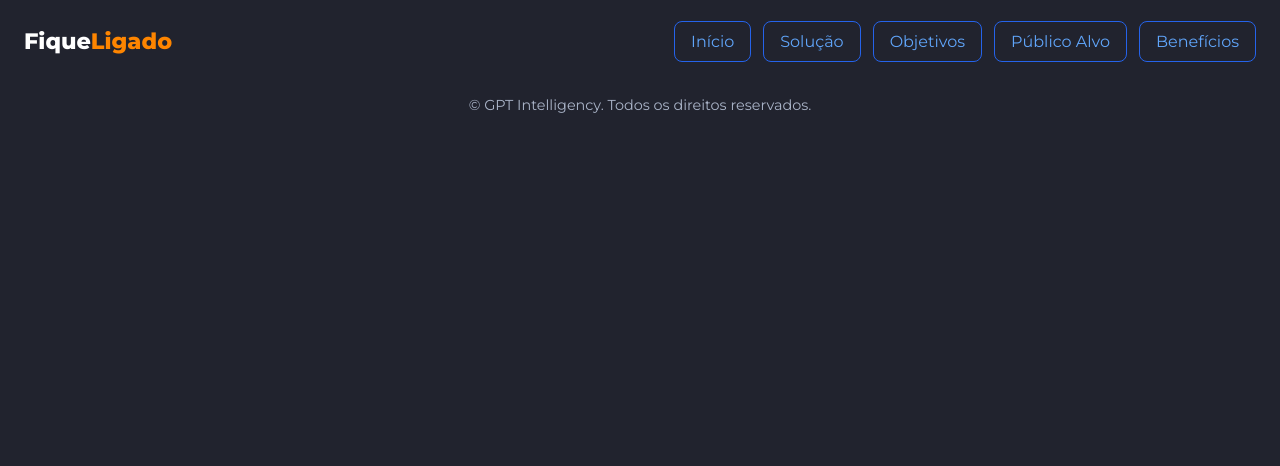
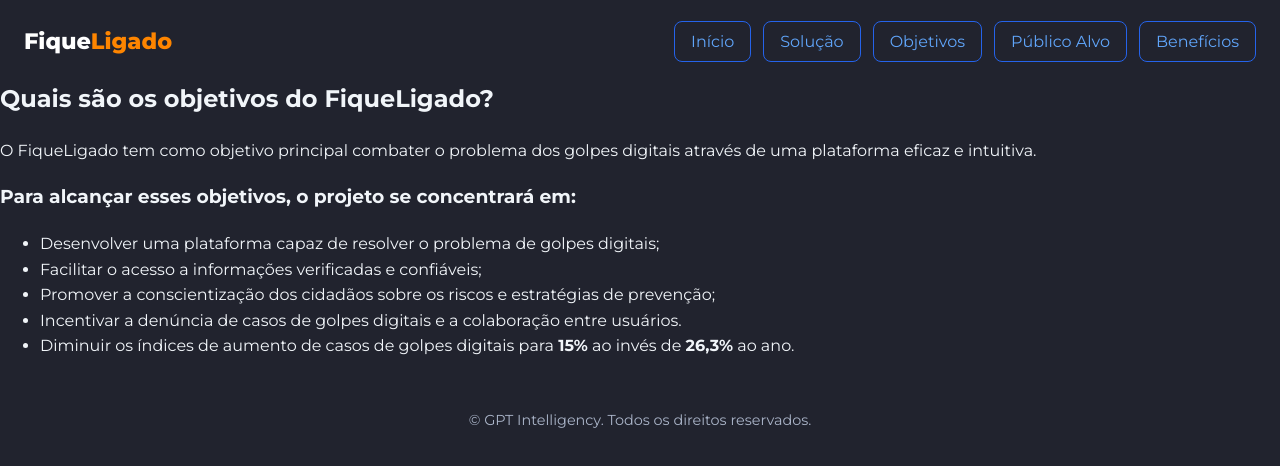
Before and after one commit to Tibaass/CitizenTech, a plain HTML site: page src/pages/objetivos.html in a window 1280 px wide. Drawn offline with Linux system fonts and the light colour scheme; files whose address does not match are found by name.

Commit message:
feat: adicionando conteudo a página objetivos

```diff
--- a/src/pages/objetivos.html
+++ b/src/pages/objetivos.html
@@ -25,6 +25,22 @@
           </ul>
         </nav>
     </header>
+    <main>
+        <section class="objetivos">
+            <h2>Quais são os objetivos do Fique<span>Ligado</span>?</h2>
+            <p class="introducao">O FiqueLigado tem como objetivo principal combater o problema dos golpes digitais através de uma plataforma eficaz e intuitiva.</p>
+
+            <h3>Para alcançar esses objetivos, o projeto se concentrará em:</h3>
+
+            <ul class="objetivos-lista">
+                <li>Desenvolver uma plataforma capaz de resolver o problema de golpes digitais;</li>
+                <li>Facilitar o acesso a informações verificadas e confiáveis;</li>
+                <li>Promover a conscientização dos cidadãos sobre os riscos e estratégias de prevenção;</li>
+                <li>Incentivar a denúncia de casos de golpes digitais e a colaboração entre usuários.</li>
+                <li class="meta">Diminuir os índices de aumento de casos de golpes digitais para <strong>15%</strong> ao invés de <strong>26,3%</strong> ao ano.</li>
+            </ul>
+        </section>
+    </main>
     <footer>
         <p>&copy; GPT Intelligency. Todos os direitos reservados.</p>
     </footer>
```
